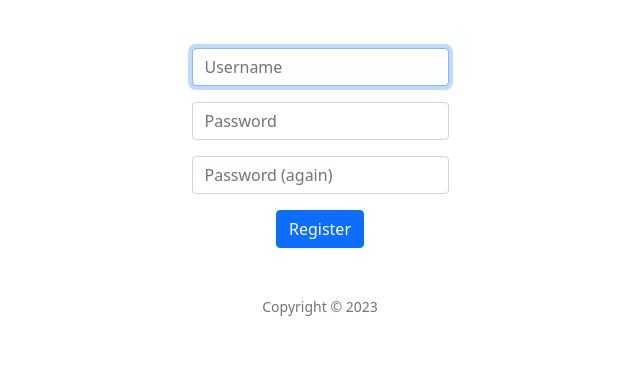
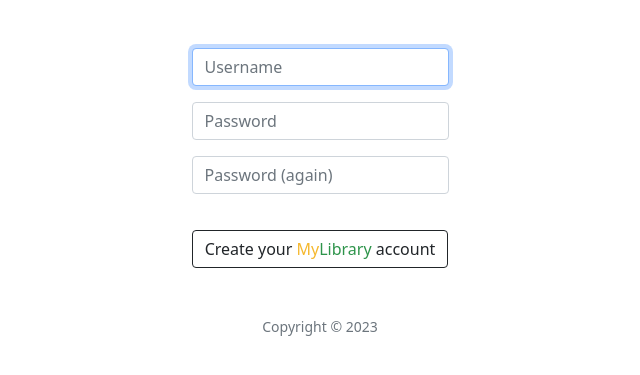
Before and after one commit to yasingunay/MyLibrary, a Flask app: page /register in a window 1280 px wide. Shown: the part 76-451 px from the top of the page, without its empty margins (320-960 px from the left). Run offline with Flask 3, Linux system fonts and the light colour scheme; some libraries are stand-ins or nearby versions.

Commit message:
registeration added

```diff
--- a/Templates/register.html
+++ b/Templates/register.html
@@ -17,6 +17,12 @@
     <div class="mb-3">
         <input class="form-control mx-auto w-auto" name="confirmation" placeholder="Password (again)" type="password">
     </div>
-    <button class="btn btn-primary" type="submit">Register</button>
+    <div class="error-message">
+        {% block error %}
+        {{ message }}
+        {% endblock %}
+     </div>
+
+    <button class="btn btn-outline-dark" type="submit">Create your <span class="yellow">My</span><span class="green">Library</span> account</button>
 </form>
 {% endblock %}
--- a/app.py
+++ b/app.py
@@ -2,6 +2,8 @@
 from flask import Flask, render_template, request, redirect, url_for, session, flash
 from flask_session import Session
 from werkzeug.security import check_password_hash, generate_password_hash
+
+from helpers import error
 
 # Create the application instance
 app = Flask(__name__)
@@ -26,3 +28,23 @@
         username = request.form.get("username")
         password = request.form.get("password")
         confirmation = request.form.get("confirmation")
+
+        existing_user = db.execute("SELECT username FROM users WHERE username = ?", username)
+
+        if username == "" or existing_user:
+            return error("Username is not avaiable!")
+        elif password == "":
+            return error("Missing password!")
+        elif confirmation == "" or (password != confirmation):
+            return error("Passwords don't match!")
+
+
+        # Generate a hasf of the password
+        password_hash = generate_password_hash(
+            password, method="pbkdf2", salt_length=16
+        )
+
+        # Add user to database
+        db.execute("INSERT INTO users(username, hash) VALUES(?,?)", username, password_hash)
+
+        return redirect("/")
--- /dev/null
+++ b/helpers.py
@@ -0,0 +1,5 @@
+from flask import render_template
+
+
+def error(message):
+    return render_template("register.html", message = message)
--- a/requirements.txt
+++ b/requirements.txt
@@ -1,6 +1,7 @@
 Flask
 Flask-Session
 cs50
+
 
 
 Use it in debuggin mod
@@ -9,4 +10,8 @@
 
 
 
+Sources
+
 https://favicon.io/
+
+https://getbootstrap.com/docs/4.0/components/buttons/
--- a/static/styles.css
+++ b/static/styles.css
@@ -21,3 +21,22 @@
 {
     color: #2e944b;
 }
+
+
+.yellow
+{
+    color: #f5b82e;
+}
+
+.green
+{
+    color: #2e944b;
+}
+
+
+.error-message {
+    /*background-color: #ff9999;*/
+    color: #cc0000;
+    padding: 10px;
+   /*border: 1px solid #cc0000;*/
+}
```
Also changed, not shown: commands.sql (added, +10 -0 lines), mylibrary.db.
